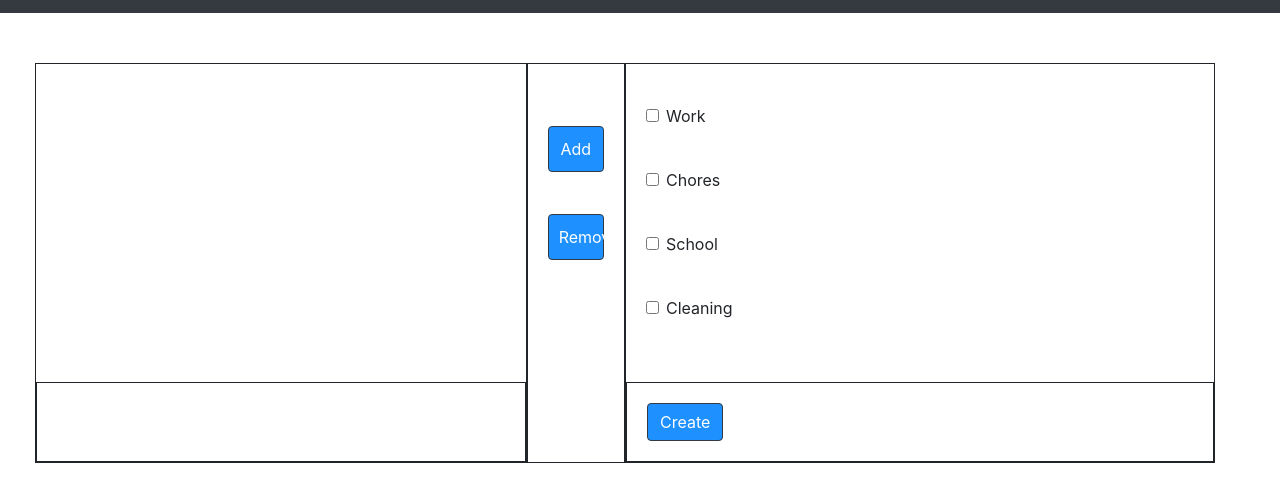
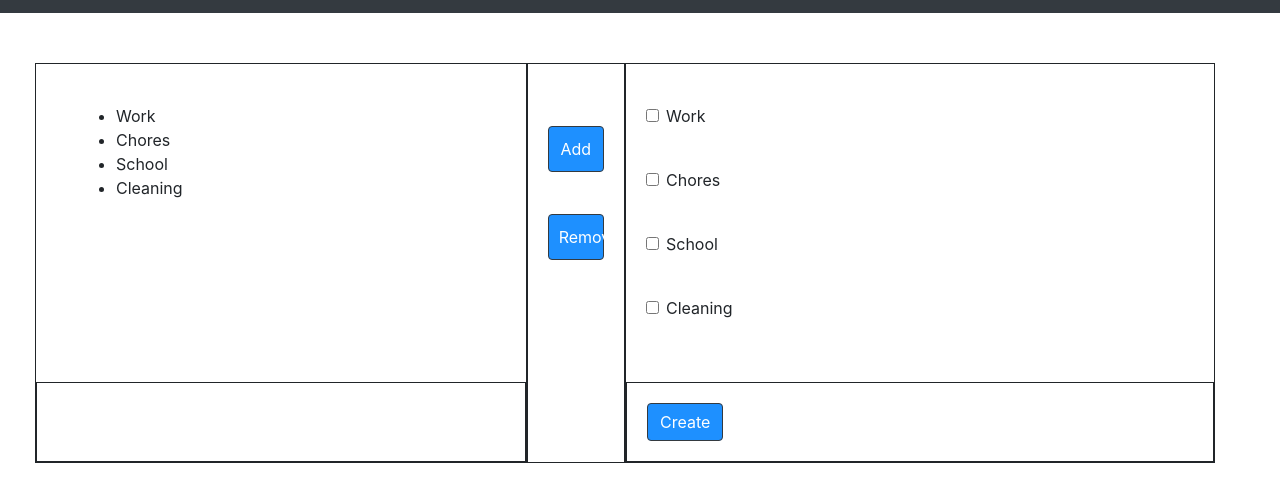
Before and after one commit to bpramac/myapp, a plain HTML site: page index.html in a window 1280 px wide. Shown: the part 59-560 px from the top of the page. Drawn offline with nearby package versions, Linux system fonts and the light colour scheme.

Commit message:
Update index.html

```diff
--- a/index.html
+++ b/index.html
@@ -28,6 +28,14 @@
             </div>
             <div class="boxBorder" id="cleaning">
                 <input class="form-check-input" type="checkbox" id="cleaningLabel">Cleaning<br>
+            </div>
+            <div class="boxBorder" id="toDoList">
+                <ul>
+                    <li>Work</li>
+                    <li>Chores</li>
+                    <li>School</li>
+                    <li>Cleaning</li>
+                </ul>
             </div>
             <div class="col bottomBoxBorder">
                 <button onclick="editButtonClick()" type="button" class="btn btn-dark" id="Edit">Edit</button>
```
